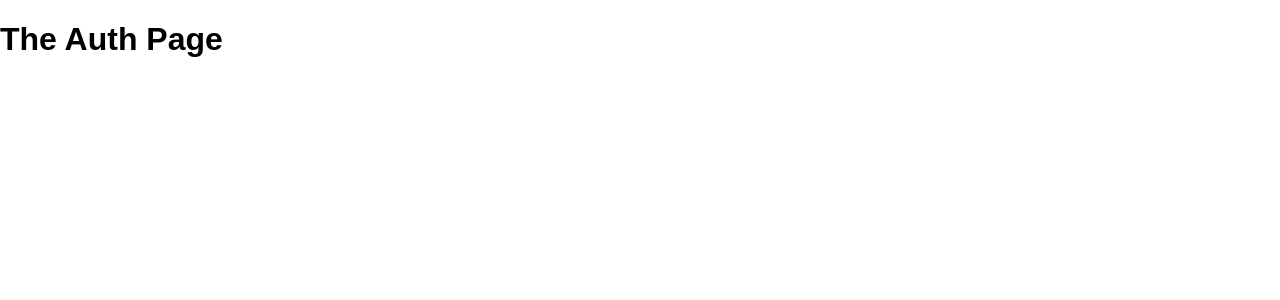
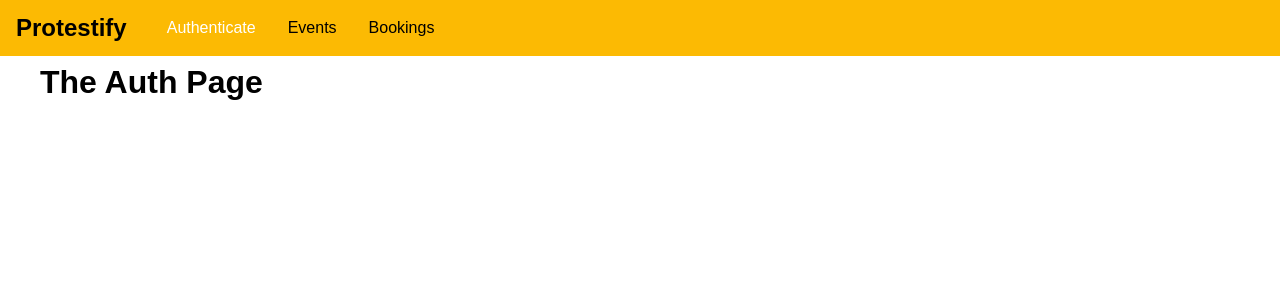
Before and after one commit to mcfranc/protestify, a React (Create React App) app in the folder frontend/: page /auth in a window 1280 px wide. Shown: the top 300 px of the page. Built offline with nearby package versions, Linux system fonts and the light colour scheme.

Commit message:
add navbar

```diff
--- a/frontend/src/App.css
+++ b/frontend/src/App.css
@@ -0,0 +1,3 @@
+.main-content {
+  margin: 4rem 2.5rem;
+}
--- a/frontend/src/App.js
+++ b/frontend/src/App.js
@@ -4,6 +4,7 @@
 import AuthPage from './pages/Auth'
 import BookingsPage from './pages/Bookings'
 import EventsPage from './pages/Events'
+import MainNavigation from './components/Navigation/MainNavigation';
 
 import './App.css';
 
@@ -12,12 +13,17 @@
   render() {
     return (
       <BrowserRouter>
+        <React.Fragment>
+          <MainNavigation />
+          <main className="main-content">
             <Switch>
               <Redirect from="/" to="/auth" exact />
               <Route path="/auth" component={AuthPage} />
               <Route path="/events" component={EventsPage} />
               <Route path="/bookings" component={BookingsPage} />
             </Switch>
+          </main>
+        </React.Fragment>
       </BrowserRouter>
     );
   }
--- /dev/null
+++ b/frontend/src/components/Navigation/MainNavigation.css
@@ -0,0 +1,43 @@
+.main-navigation {
+  position: fixed;
+  left: 0;
+  top:0;
+  width: 100%;
+  height: 3.5rem;
+  background: #fcba03;
+  padding: 0 1rem;
+  display: flex;
+  align-items: center;
+}
+
+.main-navigation__logo h1 {
+  margin: 0;
+  font-size: 1.5rem;
+}
+
+.main-navigation__items {
+  margin-left: 1.5rem;
+}
+
+.main-navigation__items ul {
+  display: flex;
+  list-style: none;
+  padding: 0;
+  margin: 0;
+}
+
+.main-navigation__items li {
+  margin: 0 1rem;
+}
+
+.main-navigation__items a {
+  text-decoration: none;
+  color: #000000;
+}
+
+.main-navigation__items a:hover,
+.main-navigation__items a:active,
+.main-navigation__items a.active {
+  text-decoration: none;
+  color: white;
+}
--- /dev/null
+++ b/frontend/src/components/Navigation/MainNavigation.js
@@ -0,0 +1,27 @@
+import React from 'react';
+import { NavLink } from 'react-router-dom';
+
+import './MainNavigation.css';
+
+const mainNavigation = props => (
+  <header className="main-navigation">
+    <div className="main-navigation__logo">
+      <h1>Protestify</h1>
+    </div>
+    <nav className="main-navigation__items">
+      <ul>
+        <li>
+          <NavLink to="/auth">Authenticate</NavLink>
+        </li>
+        <li>
+          <NavLink to="/events">Events</NavLink>
+        </li>
+        <li>
+          <NavLink to="/bookings">Bookings</NavLink>
+        </li>
+      </ul>
+    </nav>
+  </header>
+)
+
+export default mainNavigation;
```
Lines whose indentation alone changed are shown as unchanged.
